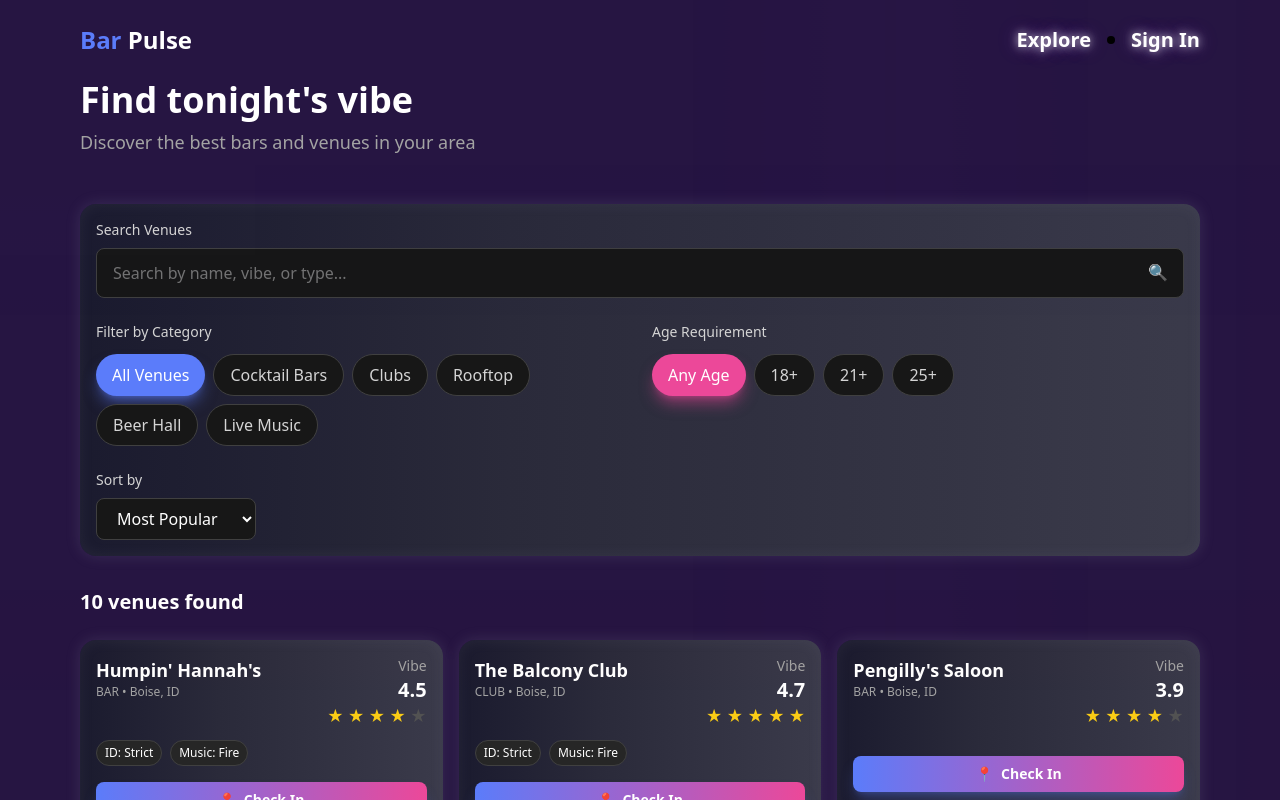
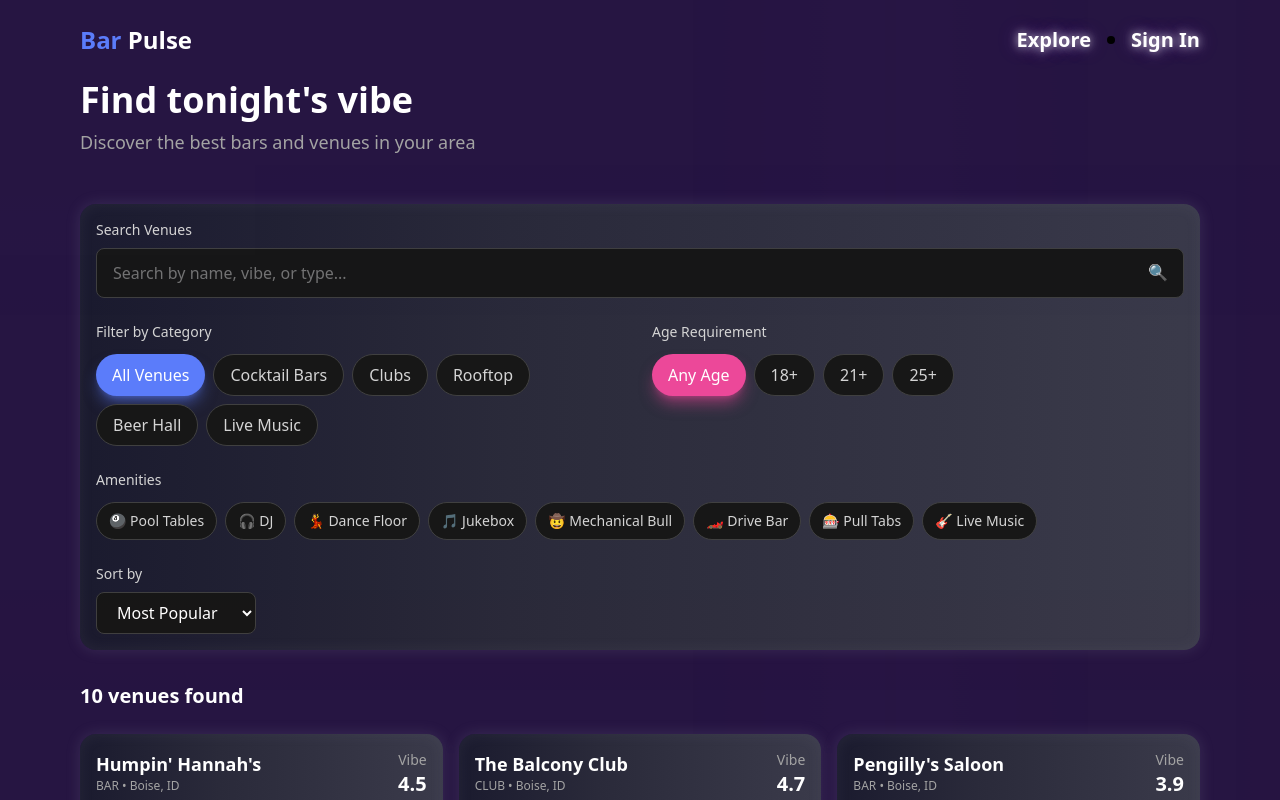
Before and after one commit to jacksongentner-source/bar-pulse-lite2, a Next.js app: page / in a window 1280 px wide. Shown: the top 800 px of the page. Built offline with nearby package versions, Linux system fonts and the light colour scheme.

Commit message:
Add amenity filters and fix venue card link navigation

```diff
--- a/app/page.tsx
+++ b/app/page.tsx
@@ -9,6 +9,7 @@ export default function HomePage() {
   const [selectedCategory, setSelectedCategory] = useState('all');
   const [sortBy, setSortBy] = useState('popular');
   const [minAge, setMinAge] = useState('');
+  const [selectedAmenities, setSelectedAmenities] = useState<string[]>([]);
 
   const venues = listVenues();
 
@@ -21,14 +22,37 @@ export default function HomePage() {
     { id: 'jazz', label: 'Live Music' },
   ];
 
-  const ageOptions = [
-    { value: '', label: 'Any Age' },
-    { value: '18', label: '18+' },
-    { value: '21', label: '21+' },
-    { value: '25', label: '25+' },
+  const amenities = [
+    { id: 'pool', label: '🎱 Pool Tables' },
+    { id: 'dj', label: '🎧 DJ' },
+    { id: 'dance', label: '💃 Dance Floor' },
+    { id: 'jukebox', label: '🎵 Jukebox' },
+    { id: 'mechanical', label: '🤠 Mechanical Bull' },
+    { id: 'drive', label: '🏎️ Drive Bar' },
+    { id: 'pulltabs', label: '🎰 Pull Tabs' },
+    { id: 'livemusic', label: '🎸 Live Music' },
   ];
 
-  // Get venue details for age checking
+  const amenityMap: Record<string, string> = {
+    'pool': 'Pool Tables',
+    'dj': 'DJ',
+    'dance': 'Dance Floor',
+    'jukebox': 'Jukebox',
+    'mechanical': 'Mechanical Bull',
+    'drive': 'Drive Bar',
+    'pulltabs': 'Pull Tabs',
+    'livemusic': 'Live Music',
+  };
+
+  const toggleAmenity = (amenityId: string) => {
+    if (selectedAmenities.includes(amenityId)) {
+      setSelectedAmenities(selectedAmenities.filter(a => a !== amenityId));
+    } else {
+      setSelectedAmenities([...selectedAmenities, amenityId]);
+    }
+  };
+
+  // Get venue details for age checking and amenities
   const venueMap = new Map(allVenues.map(v => [v.id, v]));
 
   const filteredVenues = venues.filter((venue: any) => {
@@ -41,8 +65,21 @@ export default function HomePage() {
     const venueDetails = venueMap.get(venue.id);
     const matchesAge = !minAge || (venueDetails?.minAge ? venueDetails.minAge <= parseInt(minAge) : true);
 
-    return matchesSearch && matchesCategory && matchesAge;
+    // Check amenities
+    const matchesAmenities = selectedAmenities.length === 0 || selectedAmenities.some(amenityId => {
+      const amenityName = amenityMap[amenityId];
+      return venueDetails?.amenities?.includes(amenityName);
+    });
+
+    return matchesSearch && matchesCategory && matchesAge && matchesAmenities;
   });
+
+  const ageOptions = [
+    { value: '', label: 'Any Age' },
+    { value: '18', label: '18+' },
+    { value: '21', label: '21+' },
+    { value: '25', label: '25+' },
+  ];
 
   return (
     <main className="pb-12">
@@ -110,6 +147,26 @@ export default function HomePage() {
           </div>
         </div>
 
+        {/* Amenities Filter */}
+        <div>
+          <label className="block text-sm font-medium mb-3 text-neutral-300">Amenities</label>
+          <div className="flex flex-wrap gap-2">
+            {amenities.map((amenity) => (
+              <button
+                key={amenity.id}
+                onClick={() => toggleAmenity(amenity.id)}
+                className={`px-3 py-2 rounded-full font-medium transition text-sm ${
+                  selectedAmenities.includes(amenity.id)
+                    ? 'bg-purple-500 text-white shadow-lg shadow-purple-500/50'
+                    : 'bg-neutral-900 text-neutral-300 border border-neutral-700 hover:border-purple-500'
+                }`}
+              >
+                {amenity.label}
+              </button>
+            ))}
+          </div>
+        </div>
+
         {/* Sort Options */}
         <div>
           <label className="block text-sm font-medium mb-2 text-neutral-300">Sort by</label>
@@ -131,11 +188,12 @@ export default function HomePage() {
         <h3 className="text-xl font-semibold">
           {filteredVenues.length} venue{filteredVenues.length !== 1 ? 's' : ''} found
         </h3>
-        {(searchQuery || minAge) && (
+        {(searchQuery || minAge || selectedAmenities.length > 0) && (
           <button
             onClick={() => {
               setSearchQuery('');
               setMinAge('');
+              setSelectedAmenities([]);
             }}
             className="text-sm text-brand hover:text-pink-400 transition"
           >
--- a/components/VenueCard.tsx
+++ b/components/VenueCard.tsx
@@ -1,7 +1,6 @@
 'use client';
 
 import { useState } from 'react';
-import Link from "next/link";
 import { Stars } from "./Stars";
 import { CheckInModal } from "./CheckInModal";
 
@@ -35,12 +34,12 @@ export function VenueCard({ v }: { v: Venue }) {
         onSuccess={handleCheckInSuccess}
       />
 
-      <div className={`card block transition group relative ${justCheckedIn ? 'ring-2 ring-brand shadow-lg shadow-brand/50' : 'hover:ring-1 hover:ring-brand'}`}>
+      <div className={`card block transition group relative cursor-pointer ${justCheckedIn ? 'ring-2 ring-brand shadow-lg shadow-brand/50' : 'hover:ring-1 hover:ring-brand'}`}>
         {justCheckedIn && (
           <div className="absolute inset-0 bg-gradient-to-r from-brand/20 to-pink-500/20 rounded-lg animate-pulse pointer-events-none" />
         )}
 
-        <Link href={`/venue/${v.id}`} className="block">
+        <div className="block" onClick={() => window.location.href = `/venue/${v.id}`}>
           <div className="flex items-start justify-between">
             <div>
               <div className="text-lg font-semibold group-hover:text-brand transition">{v.name}</div>
@@ -57,11 +56,12 @@ export function VenueCard({ v }: { v: Venue }) {
               <span key={b} className="badge">{b}</span>
             ))}
           </div>
-        </Link>
+        </div>
 
         <button
           onClick={(e) => {
             e.preventDefault();
+            e.stopPropagation();
             setShowCheckInModal(true);
           }}
           className="mt-4 w-full px-3 py-2 bg-gradient-to-r from-brand to-pink-500 hover:from-pink-500 hover:to-brand rounded-lg text-white font-semibold text-sm transition transform hover:scale-105 shadow-lg shadow-brand/30 flex items-center justify-center gap-2"
--- a/lib/data.ts
+++ b/lib/data.ts
@@ -29,6 +29,7 @@ export type Venue = {
   lng?: number;
   minAge?: number;
   busyTimes?: BusyTime[];
+  amenities?: string[];
 };
 
 // Sample Boise data
@@ -42,6 +43,7 @@ export const venues: Venue[] = [
     lat: 43.6154,
     lng: -116.2039,
     minAge: 21,
+    amenities: ["DJ", "Dance Floor", "Pool Tables", "Mechanical Bull"],
     busyTimes: [
       { day: "Monday", startTime: "22:00", endTime: "01:00", crowdLevel: "moderate" },
       { day: "Friday", startTime: "21:00", endTime: "02:00", crowdLevel: "packed" },
@@ -58,6 +60,7 @@ export const venues: Venue[] = [
     lat: 43.6165,
     lng: -116.2030,
     minAge: 21,
+    amenities: ["DJ", "Dance Floor", "Rooftop"],
     busyTimes: [
       { day: "Wednesday", startTime: "22:00", endTime: "02:00", crowdLevel: "busy" },
       { day: "Thursday", startTime: "22:00", endTime: "02:00", crowdLevel: "busy" },
@@ -74,6 +77,7 @@ export const venues: Venue[] = [
     lat: 43.6140,
     lng: -116.2035,
     minAge: 21,
+    amenities: ["Pool Tables", "Pull Tabs", "Jukebox"],
     busyTimes: [
       { day: "Monday", startTime: "17:00", endTime: "22:00", crowdLevel: "moderate" },
       { day: "Friday", startTime: "17:00", endTime: "01:00", crowdLevel: "busy" },
@@ -90,6 +94,7 @@ export const venues: Venue[] = [
     lat: 43.6155,
     lng: -116.2045,
     minAge: 21,
+    amenities: ["Craft Cocktails", "Jukebox"],
     busyTimes: [
       { day: "Tuesday", startTime: "17:00", endTime: "22:00", crowdLevel: "slow" },
       { day: "Thursday", startTime: "17:00", endTime: "23:00", crowdLevel: "moderate" },
@@ -106,6 +111,7 @@ export const venues: Venue[] = [
     lat: 43.6170,
     lng: -116.2015,
     minAge: 21,
+    amenities: ["Mechanical Bull", "DJ", "Dance Floor"],
     busyTimes: [
       { day: "Wednesday", startTime: "21:00", endTime: "02:00", crowdLevel: "busy" },
       { day: "Friday", startTime: "20:00", endTime: "02:00", crowdLevel: "packed" },
@@ -122,6 +128,7 @@ export const venues: Venue[] = [
     lat: 43.6142,
     lng: -116.2028,
     minAge: 21,
+    amenities: ["Pool Tables", "Sports Screens", "Jukebox"],
     busyTimes: [
       { day: "Monday", startTime: "16:00", endTime: "20:00", crowdLevel: "dead" },
       { day: "Thursday", startTime: "16:00", endTime: "23:00", crowdLevel: "busy" },
@@ -138,6 +145,7 @@ export const venues: Venue[] = [
     lat: 43.6148,
     lng: -116.2040,
     minAge: 21,
+    amenities: ["Pool Tables", "Sports Screens", "Drive Bar"],
     busyTimes: [
       { day: "Thursday", startTime: "20:00", endTime: "02:00", crowdLevel: "busy" },
       { day: "Friday", startTime: "19:00", endTime: "02:00", crowdLevel: "packed" },
@@ -154,6 +162,7 @@ export const venues: Venue[] = [
     lat: 43.6160,
     lng: -116.2020,
     minAge: 25,
+    amenities: ["Craft Cocktails", "Pool Tables"],
     busyTimes: [
       { day: "Wednesday", startTime: "18:00", endTime: "23:00", crowdLevel: "moderate" },
       { day: "Thursday", startTime: "18:00", endTime: "02:00", crowdLevel: "busy" },
@@ -170,6 +179,7 @@ export const venues: Venue[] = [
     lat: 43.6158,
     lng: -116.2032,
     minAge: 21,
+    amenities: ["DJ", "Dance Floor", "Live Music", "Multiple Rooms"],
     busyTimes: [
       { day: "Thursday", startTime: "21:00", endTime: "02:00", crowdLevel: "busy" },
       { day: "Friday", startTime: "20:00", endTime: "03:00", crowdLevel: "packed" },
@@ -186,6 +196,7 @@ export const venues: Venue[] = [
     lat: 43.6145,
     lng: -116.2025,
     minAge: 21,
+    amenities: ["Pool Tables", "Sports Screens", "Jukebox"],
     busyTimes: [
       { day: "Monday", startTime: "16:00", endTime: "22:00", crowdLevel: "moderate" },
       { day: "Thursday", startTime: "16:00", endTime: "02:00", crowdLevel: "busy" },
```
